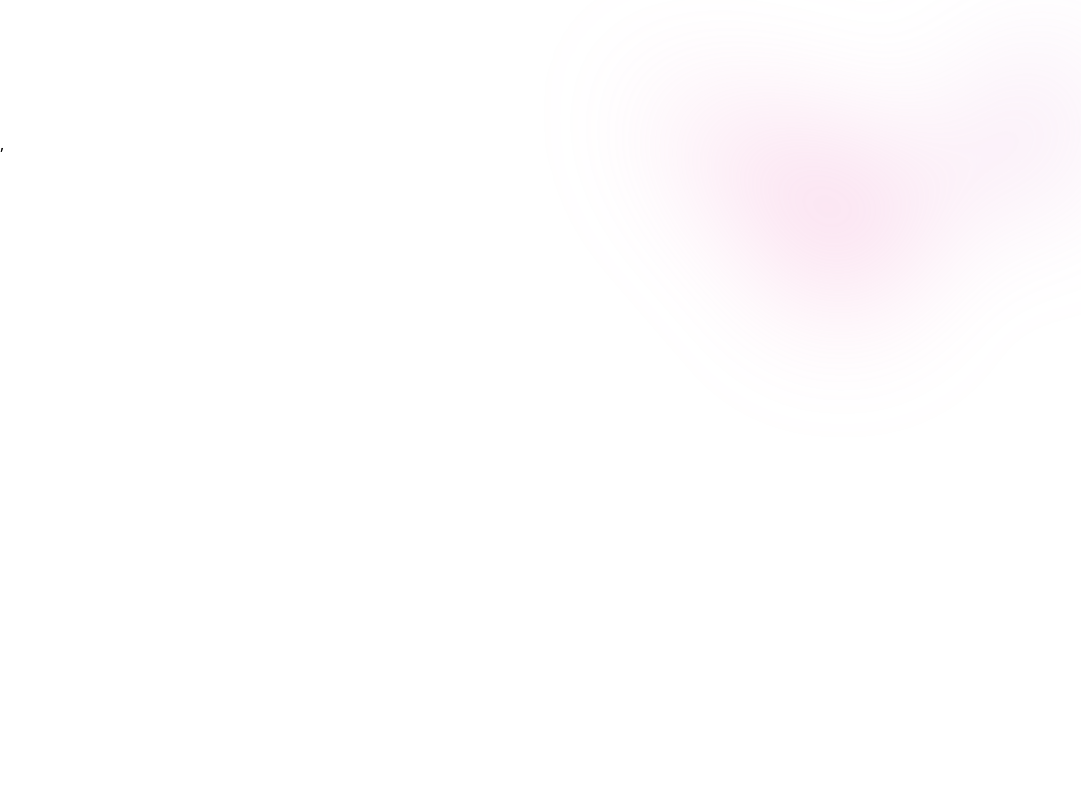
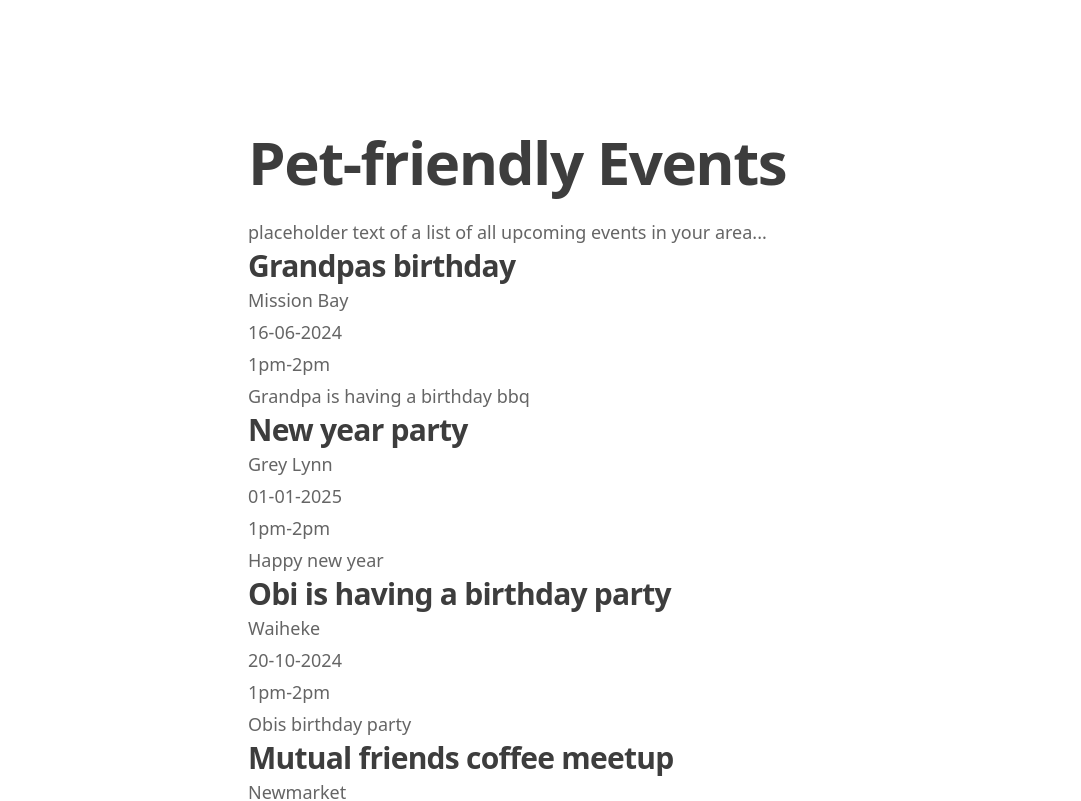
Before and after one commit to matai-2024/pawpals, a React (Vite) app: page / in a window 1280 px wide. Shown: the part 660-1461 px from the top of the page, without its empty margins (0-1081 px from the left). Before the commit the page ends 990 px from the top, so only its background shows below. Built offline with nearby package versions, Linux system fonts and the light colour scheme; no server answers; a web font is replaced by a local one.

Commit message:
temp data is rendering correctly. Needs styling, and linking to the events page from home

```diff
--- a/client/components/utils/tempEvents.tsx
+++ b/client/components/utils/tempEvents.tsx
@@ -5,6 +5,7 @@ export const Events: EventId[] = [
     id: 1,
     title: 'Grandpas birthday',
     date: '16-06-2024',
+    time: '1pm-2pm',
     location: 'Mission Bay',
     description: 'Grandpa is having a birthday bbq',
     creatorId: 1,
@@ -13,6 +14,7 @@ export const Events: EventId[] = [
     id: 2,
     title: 'New year party',
     date: '01-01-2025',
+    time: '1pm-2pm',
     location: 'Grey Lynn',
     description: 'Happy new year',
     creatorId: 5,
@@ -21,6 +23,7 @@ export const Events: EventId[] = [
     id: 3,
     title: 'Obi is having a birthday party',
     date: '20-10-2024',
+    time: '1pm-2pm',
     location: 'Waiheke',
     description: 'Obis birthday party',
     creatorId: 1,
@@ -29,6 +32,7 @@ export const Events: EventId[] = [
     id: 4,
     title: 'Mutual friends coffee meetup',
     date: '28-09-2024',
+    time: '1pm-2pm',
     location: 'Newmarket',
     description: 'Mutual friends cafe are having a bring your pet event',
     creatorId: 3,
@@ -37,6 +41,7 @@ export const Events: EventId[] = [
     id: 5,
     title: 'My Iguana is missing',
     date: '26-09-2024',
+    time: '1pm-2pm',
     location: 'North shore',
     description:
       'My pet iguana has escaped. Pleasse come to the park in birkenhead and help me look for him!',
--- a/client/pages/EventList.tsx
+++ b/client/pages/EventList.tsx
@@ -1,25 +1,35 @@
+import Nav from '../components/Nav'
 import { Events } from '../components/utils/tempEvents'
 
 export function EventList() {
   return (
     <>
+      <Nav />
       <h1 className="text-4xl font-bold tracking-tight text-gray-900 sm:text-6xl">
-        Event List
+        Pet-friendly Events
       </h1>
       <p className="mt-6 text-lg leading-8 text-gray-600">
-        A list of all upcoming events in your area...
+        placeholder text of a list of all upcoming events in your area...
       </p>
+      <div className="flex gap-x-4">
         <ul>
           {Events.map((event) => (
             <li key={event.id}>
-            <h3>{event.title}</h3>
-            <p>{event.location}</p>
-            <p>{event.date}</p>
-            <p>{event.description}</p>
-            <p>{event.creatorId}</p>
+              <h3 className="text-3xl font-bold tracking-tight text-gray-900 sm:text-3xl">
+                {event.title}
+              </h3>
+              <p className="text-lg leading-8 text-gray-600">
+                {event.location}
+              </p>
+              <p className="text-lg leading-8 text-gray-600">{event.date}</p>
+              <p className="text-lg leading-8 text-gray-600">{event.time}</p>
+              <p className="text-lg leading-8 text-gray-600">
+                {event.description}
+              </p>
             </li>
           ))}
         </ul>
+      </div>
     </>
   )
 }
--- a/client/pages/Home.tsx
+++ b/client/pages/Home.tsx
@@ -1,4 +1,5 @@
 import { Link } from 'react-router-dom'
+import EventList from './EventList'
 
 export default function Home() {
   return (
@@ -50,6 +51,7 @@ export default function Home() {
           className="relative left-[calc(50%+3rem)] aspect-[1155/678] w-[36.125rem] -translate-x-1/2 bg-gradient-to-tr from-[#ff80b5] to-[#9089fc] opacity-30 sm:left-[calc(50%+36rem)] sm:w-[72.1875rem]"
         />
       </div>
+      <EventList />
     </>
   )
 }
--- a/models/events.ts
+++ b/models/events.ts
@@ -1,6 +1,7 @@
 export interface Event {
   title: string
   date: string
+  time: string
   location: string
   description: string
   creatorId: number
```
Lines whose indentation alone changed are shown as unchanged.
